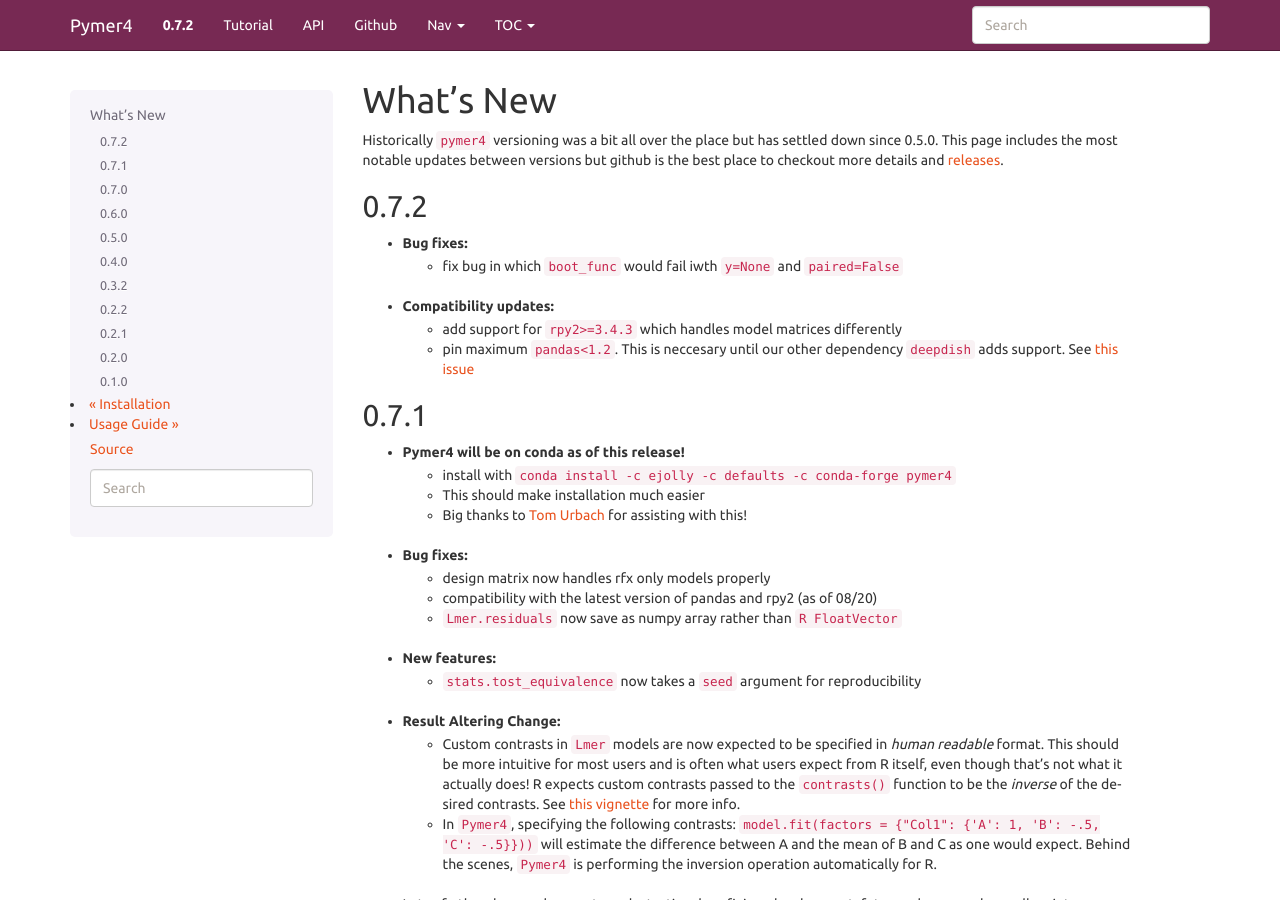
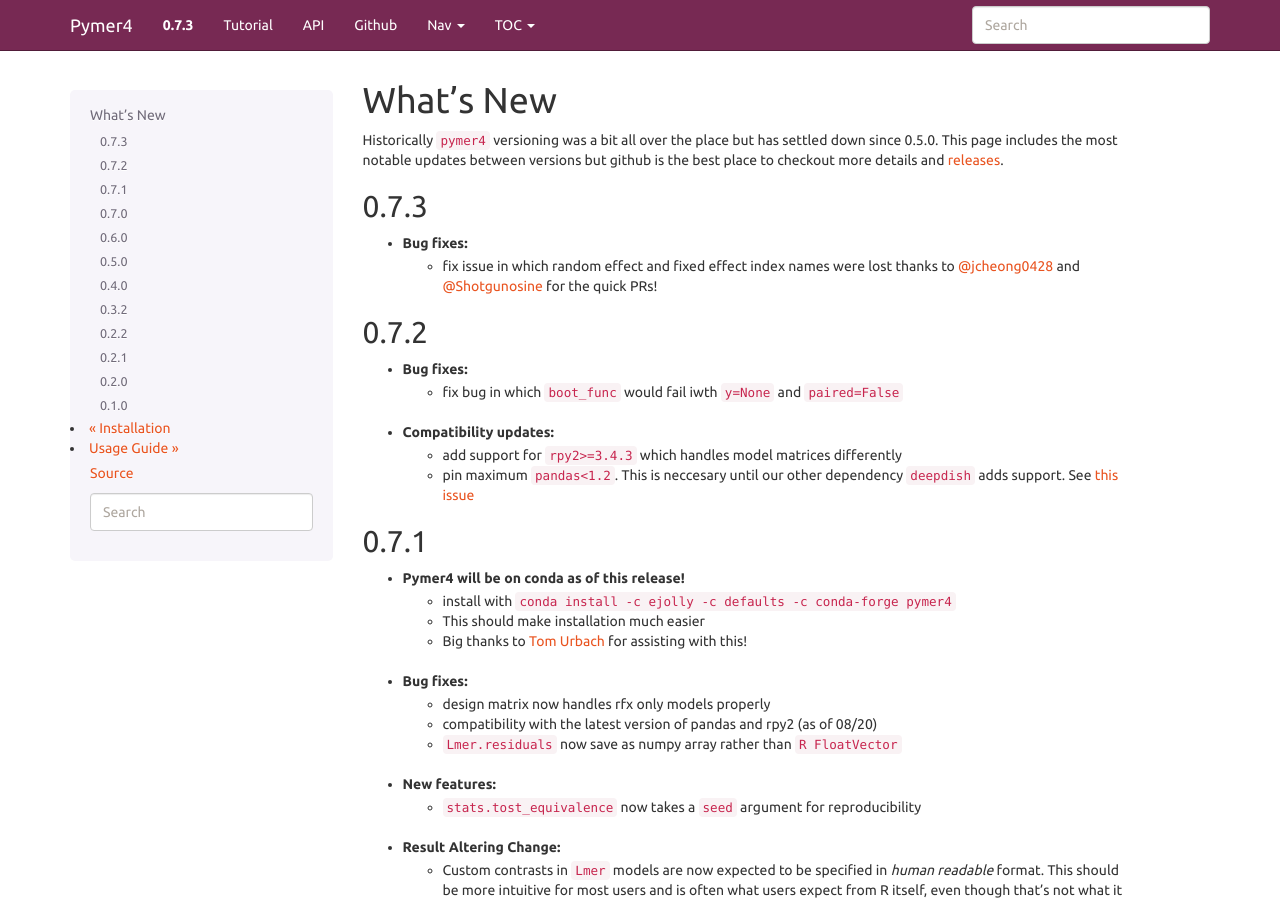
Before and after one commit to ejolly/pymer4, a Sphinx documentation site: the page built from docs/new.rst, in a window 1280 px wide and 900 px high. Built offline with Sphinx 7.4.7, drawn with Linux system fonts in a browser that asks for light colours.

```diff
--- a/docs/new.rst
+++ b/docs/new.rst
@@ -1,6 +1,11 @@
 What's New
 ==========
 Historically :code:`pymer4` versioning was a bit all over the place but has settled down since 0.5.0. This page includes the most notable updates between versions but github is the best place to checkout more details and `releases <https://github.com/ejolly/pymer4/releases/>`_.
+
+0.7.3
+-----
+- **Bug fixes:**
+    - fix issue in which random effect and fixed effect index names were lost thanks to `@jcheong0428 <https://github.com/jcheong0428>`_ and `@Shotgunosine <https://github.com/Shotgunosine>`_ for the quick PRs!
 
 0.7.2
 -----
--- a/pymer4/version.py
+++ b/pymer4/version.py
@@ -1,4 +1,4 @@
 """Specifies current version of pymer4 to be used by setup.py and __init__.py
 """
 
-__version__ = "0.7.2"
+__version__ = "0.7.3"
```
